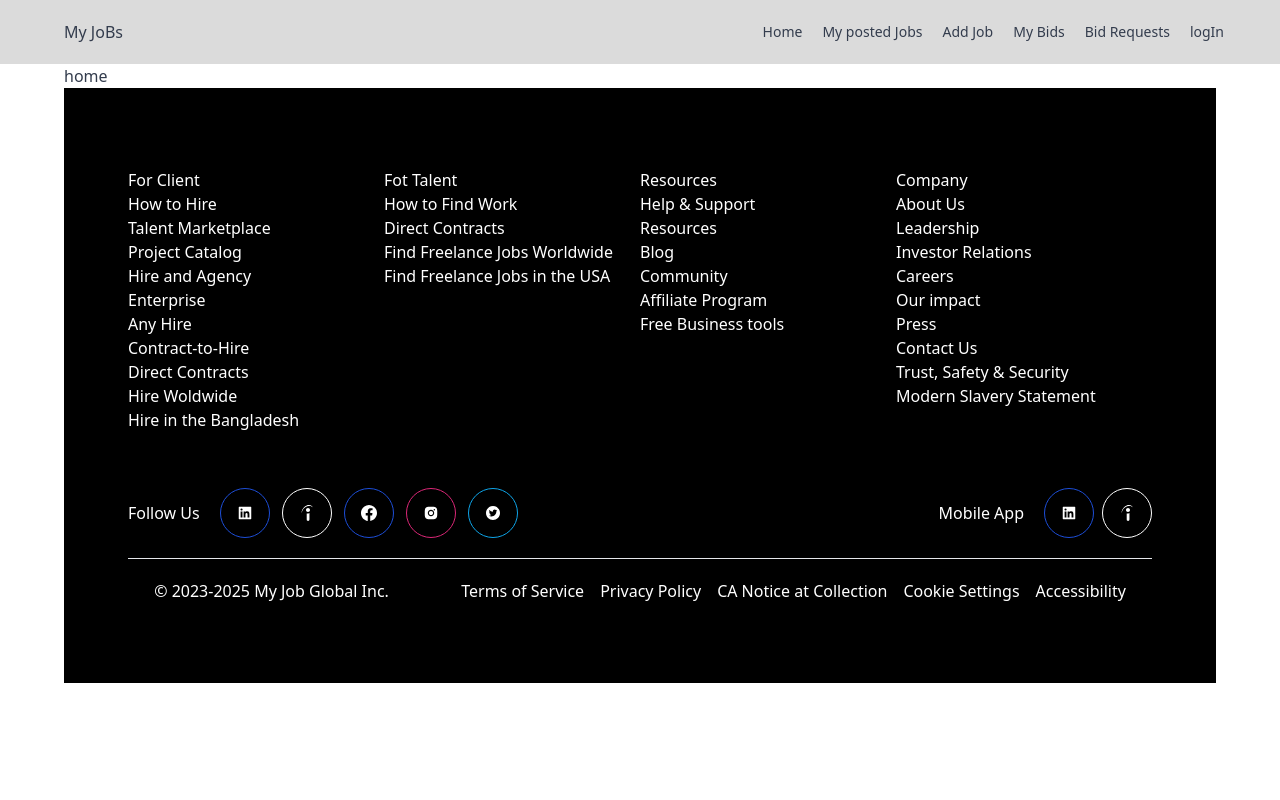
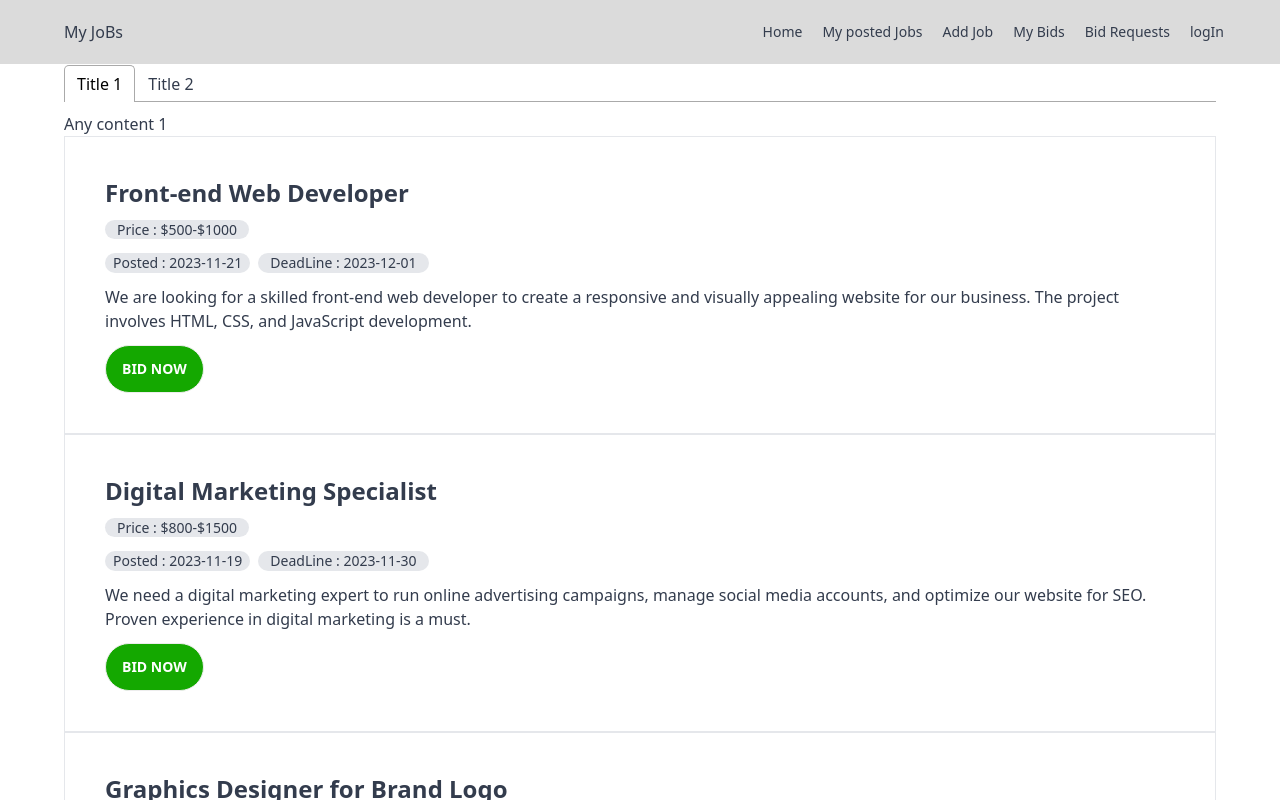
Before and after one commit to shaonbishwas/Online-Marketplace, a React (Vite) app: page / in a window 1280 px wide. Shown: the top 800 px of the page. Built offline with nearby package versions, Linux system fonts and the light colour scheme; no server answers.

Commit message:
home page tab based design done

```diff
--- a/package.json
+++ b/package.json
@@ -20,6 +20,7 @@
     "react-dom": "^18.2.0",
     "react-icons": "^4.11.0",
     "react-router-dom": "^6.18.0",
+    "react-tabs": "^6.0.2",
     "sort-by": "^1.2.0",
     "sweetalert2": "^11.9.0"
   },
--- /dev/null
+++ b/public/job.json
@@ -0,0 +1,35 @@
+[
+    {
+        "title": "Front-end Web Developer",
+        "deadline": "2023-12-01",
+        "postedDate":"2023-11-21",
+        "description": "We are looking for a skilled front-end web developer to create a responsive and visually appealing website for our business. The project involves HTML, CSS, and JavaScript development.",
+        "minimum_price": 500,
+        "maximum_price": 1000,
+        "category": "Web Development",
+        "buyer_email": "shaonbishwas01@gmail.com",
+        "status": ""
+    },
+    {
+        "title": "Digital Marketing Specialist",
+        "deadline": "2023-11-30",
+        "postedDate":"2023-11-19",
+        "description": "We need a digital marketing expert to run online advertising campaigns, manage social media accounts, and optimize our website for SEO. Proven experience in digital marketing is a must.",
+        "minimum_price": 800,
+        "maximum_price": 1500,
+        "category": "Digital Marketing",
+        "buyer_email": "shaonbishwas01@gmail.com",
+        "status": ""
+    },
+    {
+        "title": "Graphics Designer for Brand Logo",
+        "deadline": "2023-12-10",
+        "postedDate":"2023-11-21",
+        "description": "We are seeking a talented graphics designer to create a unique and memorable logo for our new brand. The logo should reflect our brand identity and values.",
+        "minimum_price": 200,
+        "maximum_price": 400,
+        "category": "Graphics",
+        "buyer_email": "shaonbishwas01@gmail.com",
+        "status": ""
+    }
+]
--- /dev/null
+++ b/src/Components/Job.jsx
@@ -0,0 +1,29 @@
+
+import PropTypes from 'prop-types';
+import { Link } from 'react-router-dom';
+
+const Job = (props) => {
+    const {title,
+        deadline,
+        postedDate,
+        description,
+        minimum_price,
+        maximum_price}=props.job
+    console.log(props)
+    return (
+        <div className='space-y-3 border p-10'>
+            <h1 className='text-2xl font-semibold mb-2'>{title}</h1>
+            <span className='bg-gray-200 rounded-full px-3 text-sm'>Price : ${minimum_price}-${maximum_price}</span>
+            <div className='gap-2 flex'><span className='bg-gray-200 rounded-full px-2 text-sm'>Posted : {postedDate}</span><span className='text-sm bg-gray-200 rounded-full px-3'>DeadLine : {deadline}</span></div>
+            <p>{description}</p>
+            <Link className='btn bg-[#14a800] text-white rounded-full  hover:text-black hover:border-[#14a800]'>Bid Now</Link>
+        </div>
+    );
+};
+
+Job.propTypes = {
+    props: PropTypes.object,
+    job: PropTypes.object
+};
+
+export default Job;
--- a/src/Layouts/Register/Register.jsx
+++ b/src/Layouts/Register/Register.jsx
@@ -43,8 +43,19 @@ const Register = () => {
                     <span className="label-text">Email</span>
                   </label> */}
                   <input
-                    type="Name"
+                    type="text"
                     placeholder="Name"
+                    className="input input-bordered"
+                    // required
+                  />
+                </div>
+                <div className="form-control">
+                  {/* <label className="label">
+                    <span className="label-text">Email</span>
+                  </label> */}
+                  <input
+                    type="text"
+                    placeholder="PhotoURL"
                     className="input input-bordered"
                     // required
                   />
--- a/src/Pages/Home.jsx
+++ b/src/Pages/Home.jsx
@@ -1,11 +1,36 @@
+import { useEffect, useState } from "react";
+import Job from "../Components/Job";
+import { Tab, Tabs, TabList, TabPanel } from "react-tabs";
+import "react-tabs/style/react-tabs.css";
+const Home = () => {
+  const [jobs, setJobs] = useState(null);
+  useEffect(() => {
+    fetch("/job.json")
+      .then((res) => res.json())
+      .then((data) => setJobs(data));
+  }, []);
+  return (
+    <div>
+      <Tabs>
+        <TabList>
+          <Tab>Title 1</Tab>
+          <Tab>Title 2</Tab>
+        </TabList>
 
-
-const Home = () => {
-    return (
-        <div>
-            <h1>home</h1>
-        </div>
-    );
+        <TabPanel>
+          <h2>Any content 1</h2>
+        </TabPanel>
+        <TabPanel>
+          <h2>Any content 2</h2>
+        </TabPanel>
+      </Tabs>
+      <div className="flex flex-col ">
+        {jobs?.map((job, index) => (
+          <Job key={index} job={job}></Job>
+        ))}
+      </div>
+    </div>
+  );
 };
 
 export default Home;
```
Also changed, not shown: 1 other file (tests, documents, lock files or other folders).
